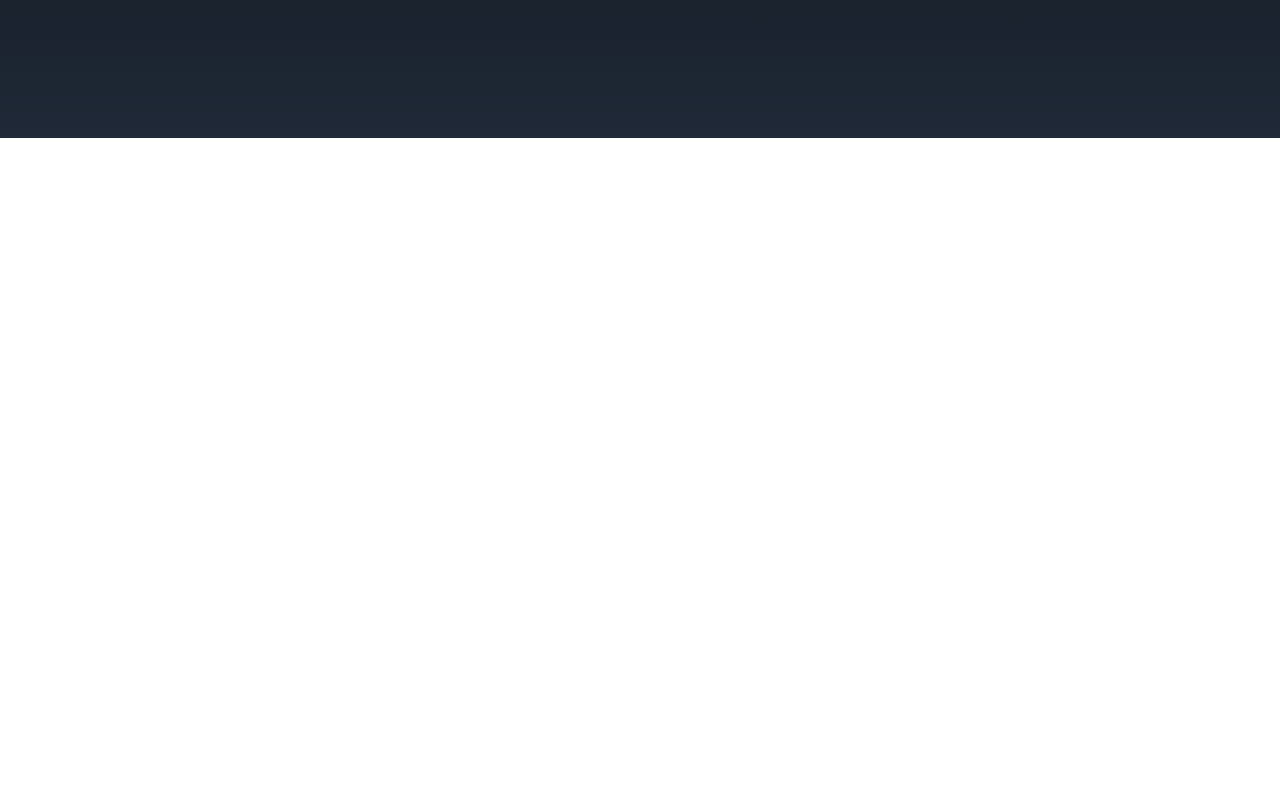
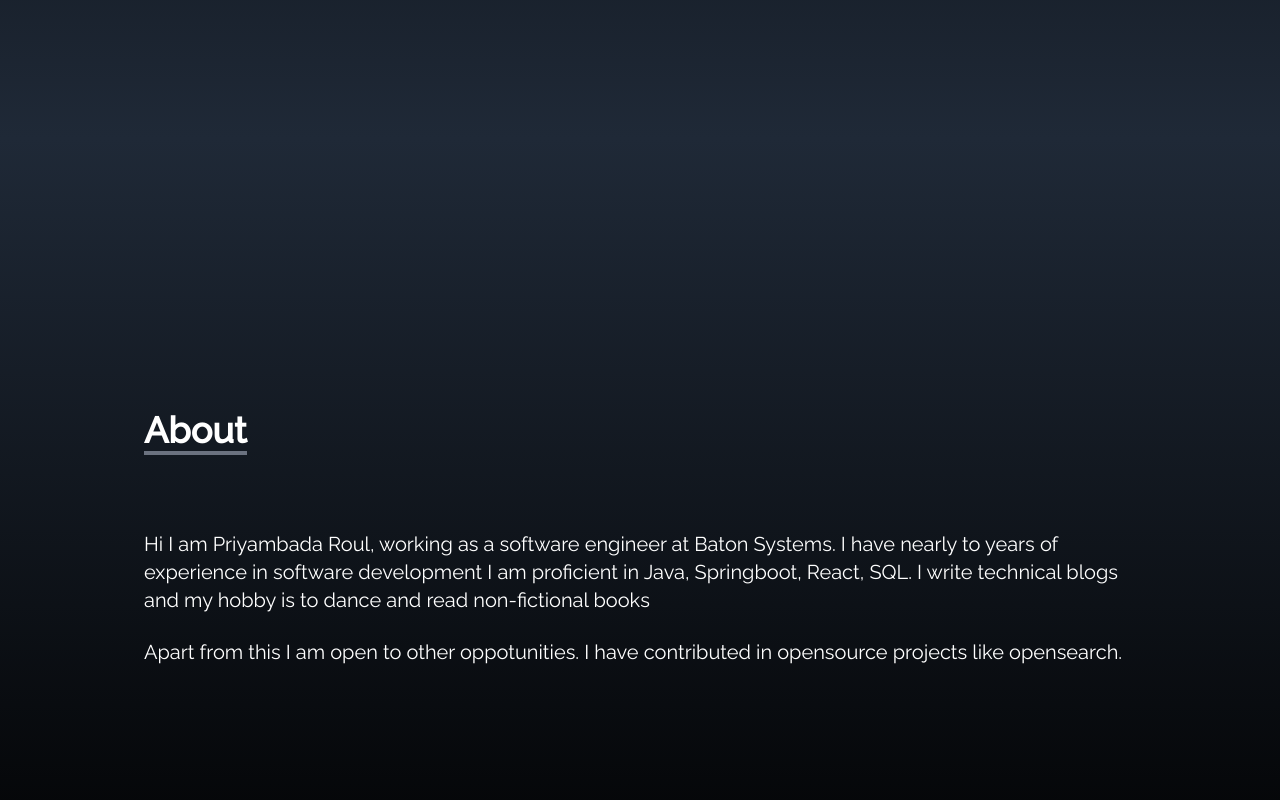
Before and after one commit to roulpriya/blogsite, a React (Create React App) app: page / in a window 1280 px wide. Shown: the part 662-1462 px from the top of the page. Before the commit the page ends 800 px from the top, so only its background shows below. Built offline with nearby package versions, Linux system fonts and the light colour scheme; the HTML template or start-up script is replaced by a standard one.

Commit message:
adding about section

```diff
--- a/src/App.jsx
+++ b/src/App.jsx
@@ -1,13 +1,14 @@
 import NavBar from "./components/NavBar";
 import Home from "./components/Home";
 import SocialLinks from "./components/SocialLinks";
+import About from "./components/About";
 
 function App() {
   return (
     <div>
         <NavBar/>
         <Home/>
-
+        <About/>
 
         <SocialLinks/>
     </div>
--- /dev/null
+++ b/src/components/About.jsx
@@ -0,0 +1,32 @@
+import React from 'react'
+
+const About = () => {
+    return (<div
+            name="about"
+            className="w-full h-screen bg-gradient-to-b from-gray-800
+        to-black text-white">
+            <div className="max-w-screen-lg p-4 mx-auto flex flex-col
+        justify-center w-full h-full">
+                <div className="pd-8">
+                    <p className="text-4xl font-bold inline border-b-4 border-gray-500">About</p>
+                </div>
+
+                <p className="text-xl mt-20">
+                    Hi I am Priyambada Roul, working as a software engineer at Baton Systems. I have nearly to years of
+                    experience in software development
+                    I am proficient in Java, Springboot, React, SQL. I write technical blogs and my hobby is to dance
+                    and read non-fictional books
+                </p>
+
+                <br/>
+
+                <p className="text-xl">
+                    Apart from this I am open to other oppotunities. I have contributed in opensource projects like
+                    opensearch.
+                </p>
+            </div>
+        </div>
+    );
+};
+
+export default About
--- /dev/null
+++ b/src/components/Portfolio.jsx
@@ -0,0 +1,11 @@
+import React from 'react'
+
+const Portfolio = () => {
+    return (
+        <div>
+
+        </div>
+    )
+};
+
+export default Portfolio;
```
